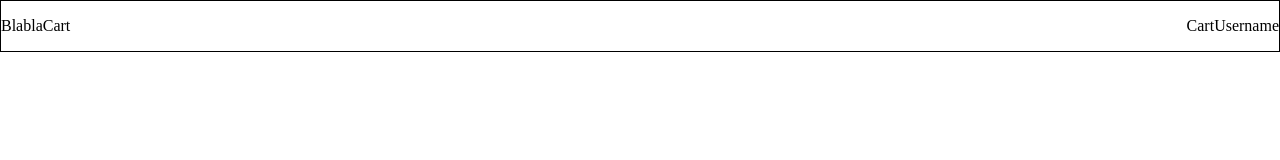
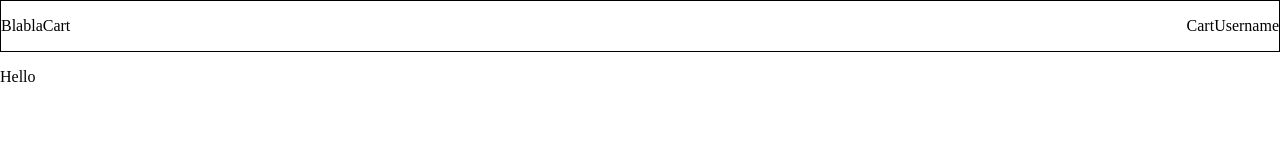
Before and after one commit to ShubhamChavhan09/shopping-cart, a React (Create React App) app: page / in a window 1280 px wide. Shown: the top 160 px of the page. Built offline with nearby package versions, Linux system fonts and the light colour scheme.

Commit message:
Added SideBar component to App.js

```diff
--- a/src/App.js
+++ b/src/App.js
@@ -1,5 +1,6 @@
 import React from "react";
 import Header from "./components/Header.js";
+import SideBar from "./components/SideBar/index.js";
 import GlobalStyle from "./theme/globalStyle.js";
 
 function App() {
@@ -7,6 +8,7 @@ function App() {
     <div>
       <GlobalStyle />
       <Header />
+      <SideBar />
     </div>
   );
 }
```
